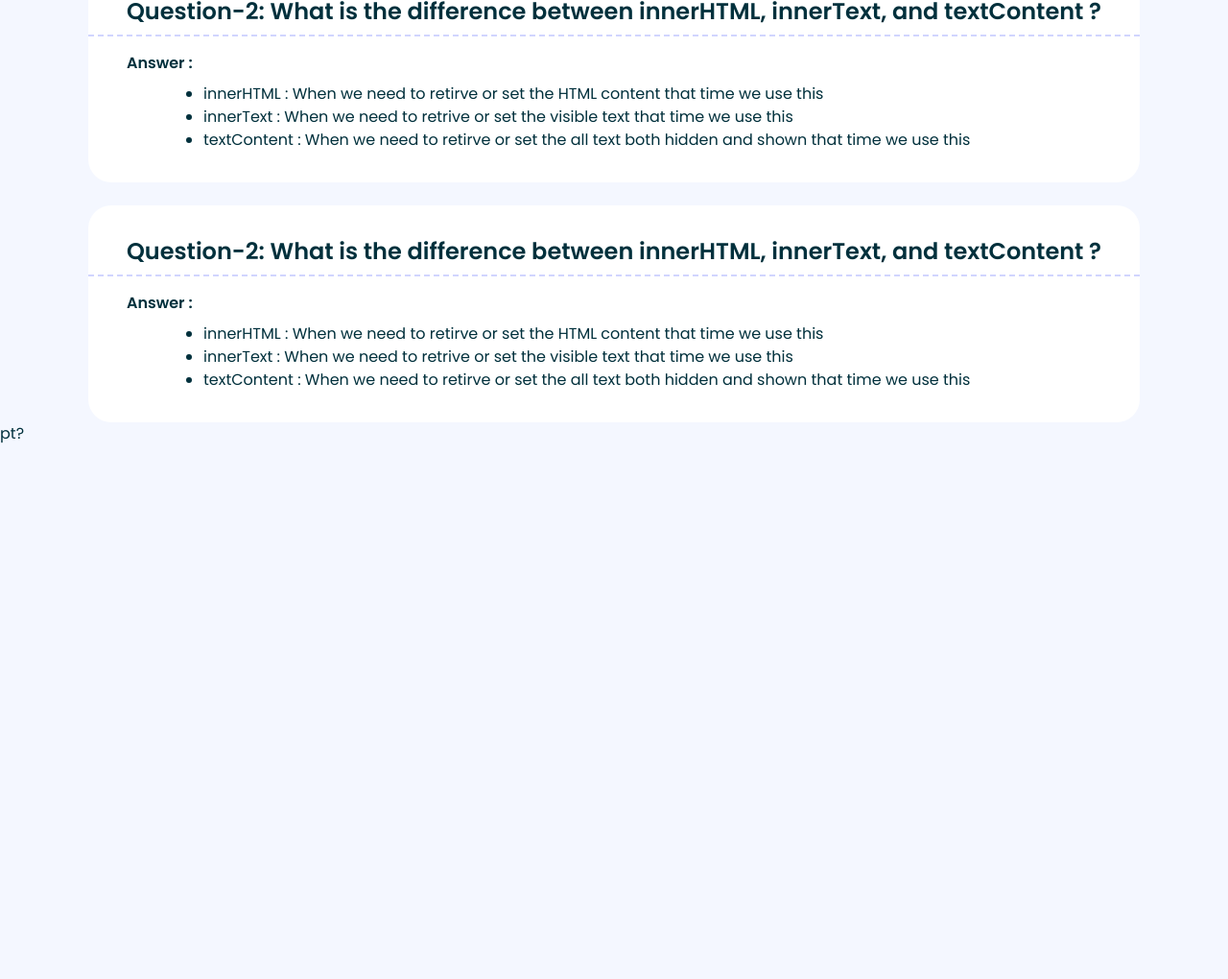
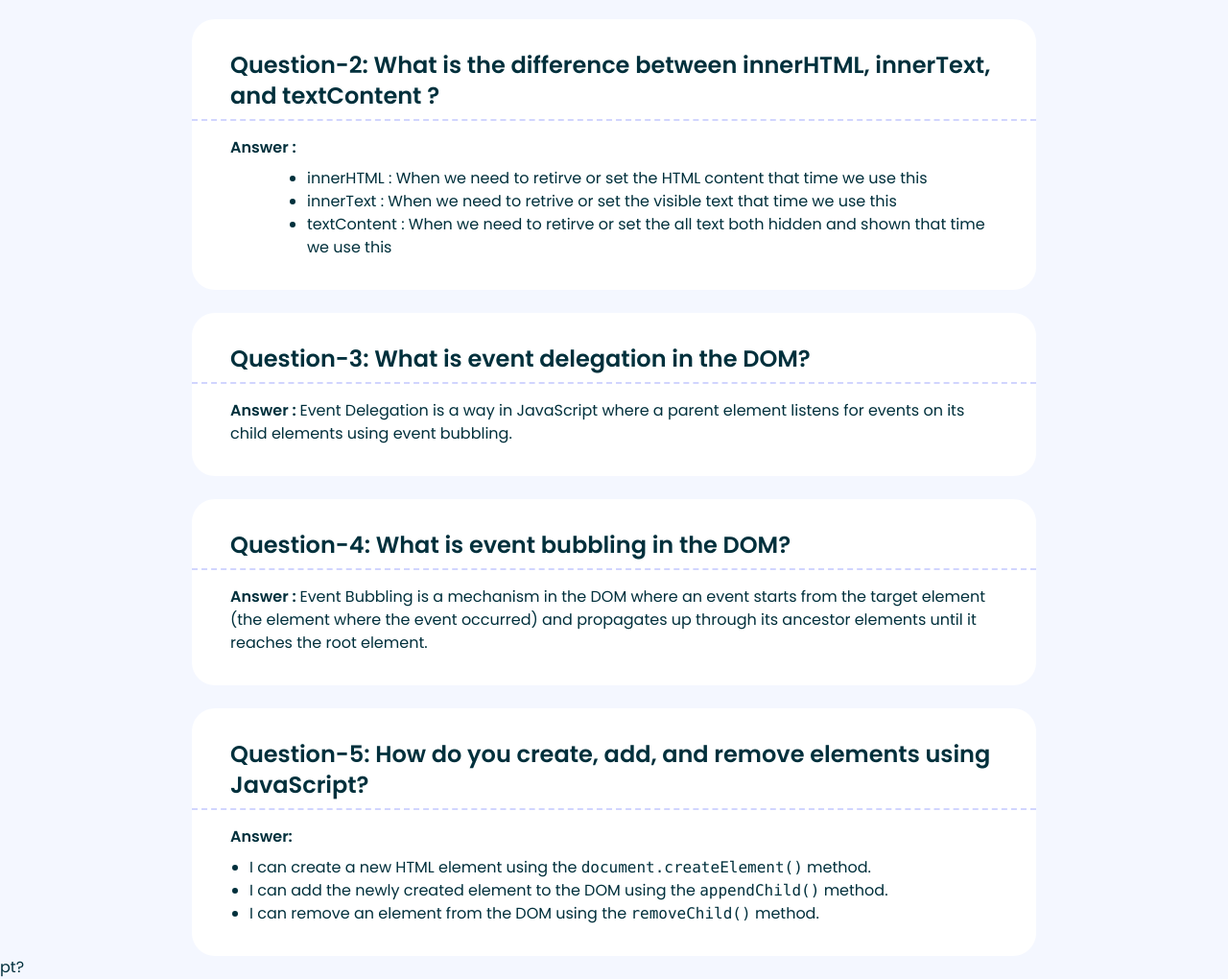
Before and after one commit to MahiAlamDipu/Assignment-5, a plain HTML site: page discover.html in a window 1280 px wide. Shown: the part 554-1574 px from the top of the page at 96% size. Before the commit the page ends 1018 px from the top, so only its background shows below. Drawn offline with nearby package versions, Linux system fonts and the light colour scheme.

Commit message:
final commit

```diff
--- a/discover.html
+++ b/discover.html
@@ -44,7 +44,7 @@
     </section>
     <p class="text-center mt-8 text-4xl font-bold">Blogs</p>
     <section class="w-11/12 mx-auto mt-6  flex flex-col items-center gap-6 rounded-2xl">
-    <div class="bg-white  rounded-3xl">
+    <div class="bg-white  rounded-3xl w-3/4">
         <p class="font-semibold text-2xl px-10 pt-8">Question-1: What are the different ways to select an element in the DOM?</p>
         <div class="mt-2 border-t-2 border-dashed border-[#D1D5FE] w-full"></div>
         <div class="px-10 pb-8">
@@ -60,7 +60,7 @@
         </div>
 
     </div>
-    <div class="bg-white  rounded-3xl">
+    <div class="bg-white  rounded-3xl w-3/4">
         <p class="font-semibold text-2xl px-10 pt-8">Question-2: What is the difference between innerHTML, innerText, and textContent ?</p>
         <div class="mt-2 border-t-2 border-dashed border-[#D1D5FE] w-full"></div>
         <div class="px-10 pb-8">
@@ -75,21 +75,42 @@
         </div>
 
     </div>
-    <div class="bg-white  rounded-3xl">
-        <p class="font-semibold text-2xl px-10 pt-8">Question-2: What is the difference between innerHTML, innerText, and textContent ?</p>
+    <div class="bg-white  rounded-3xl w-3/4">
+        <p class="font-semibold text-2xl px-10 pt-8">Question-3: What is event delegation in the DOM?</p>
         <div class="mt-2 border-t-2 border-dashed border-[#D1D5FE] w-full"></div>
         <div class="px-10 pb-8">
             <p class="mt-4"><span class="font-semibold">Answer : </span>
-                <ul class="list-disc ml-20 mt-2 ">
-                    <li>innerHTML : When we need to retirve or set the HTML content that time we use this </li>
-                    <li>innerText : When we need to retrive or set the visible text that time we use this</li>
-                    <li>textContent : When we need to retirve or set the all text both hidden and shown that time we use this</li>
-
-                </ul>
+                Event Delegation is a way in JavaScript where a parent element listens for events on its child elements using event bubbling.
             </p>
         </div>
 
     </div>
+
+    <div class="bg-white  rounded-3xl w-3/4">
+        <p class="font-semibold text-2xl px-10 pt-8">Question-4: What is event bubbling in the DOM?</p>
+        <div class="mt-2 border-t-2 border-dashed border-[#D1D5FE] w-full"></div>
+        <div class="px-10 pb-8">
+            <p class="mt-4"><span class="font-semibold">Answer : </span>
+                Event Bubbling is a mechanism in the DOM where an event starts from the target element (the element where the event occurred) and propagates up through its ancestor elements until it reaches the root element.
+            </p>
+        </div>
+
+    </div>
+    <div class="bg-white rounded-3xl w-3/4">
+        <p class="font-semibold text-2xl px-10 pt-8">
+            Question-5: How do you create, add, and remove elements using JavaScript?
+        </p>
+        <div class="mt-2 border-t-2 border-dashed border-[#D1D5FE] w-full"></div>
+        <div class="px-10 pb-8">
+            <p class="mt-4 font-semibold">Answer:</p>
+            <ul class="list-disc pl-5 mt-2">
+                <li>I can create a new HTML element using the <code>document.createElement()</code> method.</li>
+                <li>I can add the newly created element to the DOM using the <code>appendChild()</code> method.</li>
+                <li>I can remove an element from the DOM using the <code>removeChild()</code> method.</li>
+            </ul>
+        </div>
+    </div>
+
     </section>
 
 
--- a/scripts/main.js
+++ b/scripts/main.js
@@ -18,7 +18,7 @@ const date = getElementById('date')
 const months = ['Jan', 'Feb', 'Mar', 'Apr', 'May', 'Jun', 'Jul', 'Aug', 'Sep', 'Oct', 'Nov', 'Dec']
 
 date.innerText = months[now.getMonth()] + ' ' + now.getDate() + ' ' + now.getFullYear()
-console.log(now.getDate())
+
 
 
 
```
Also changed, not shown: index.html (+4 -5 lines).
